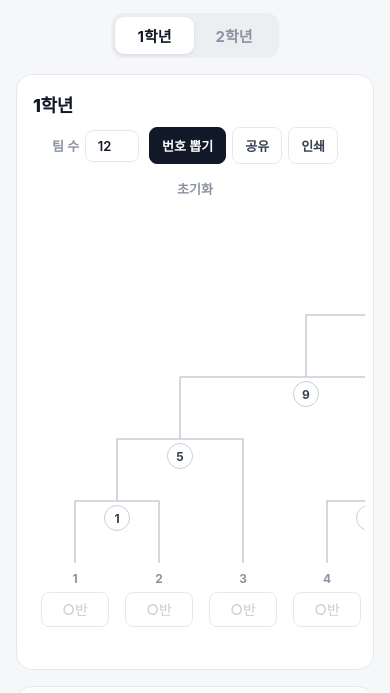
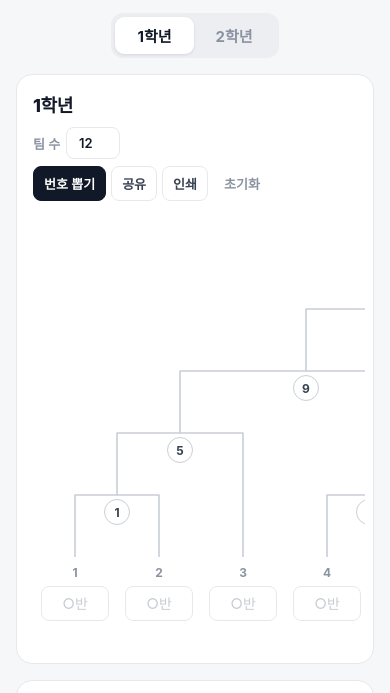
Before and after one commit to Hg0328/Bracket, a plain HTML site: page index.html in a window 390 px wide. Shown: the part 89-782 px from the top of the page. Drawn offline with Linux system fonts and the light colour scheme; a web font is replaced by a local one.

Commit message:
모바일 화면에서 대진표 상단 버튼 정렬 정리
Co-Authored-By: Claude Opus 5.5 <noreply@anthropic.com>
Claude-Session: https://claude.ai/code/session_018RfZsWHv5pfDY8XAyP1Laz

```diff
--- a/index.html
+++ b/index.html
@@ -168,8 +168,10 @@
     header{padding:26px 16px 16px}
     .card{padding:16px}
     .tab{padding:8px 22px}
-    .toolbar{flex-direction:column;align-items:stretch}
-    .toolbar .right{justify-content:center}
+    .toolbar{flex-direction:column;align-items:flex-start}
+    .toolbar .right{gap:5px}
+    .btn{padding:7px 10px}
+    .teamcount{width:100%;margin:0 0 2px}
   }
 
   /* print: both grades, one per page */
```
